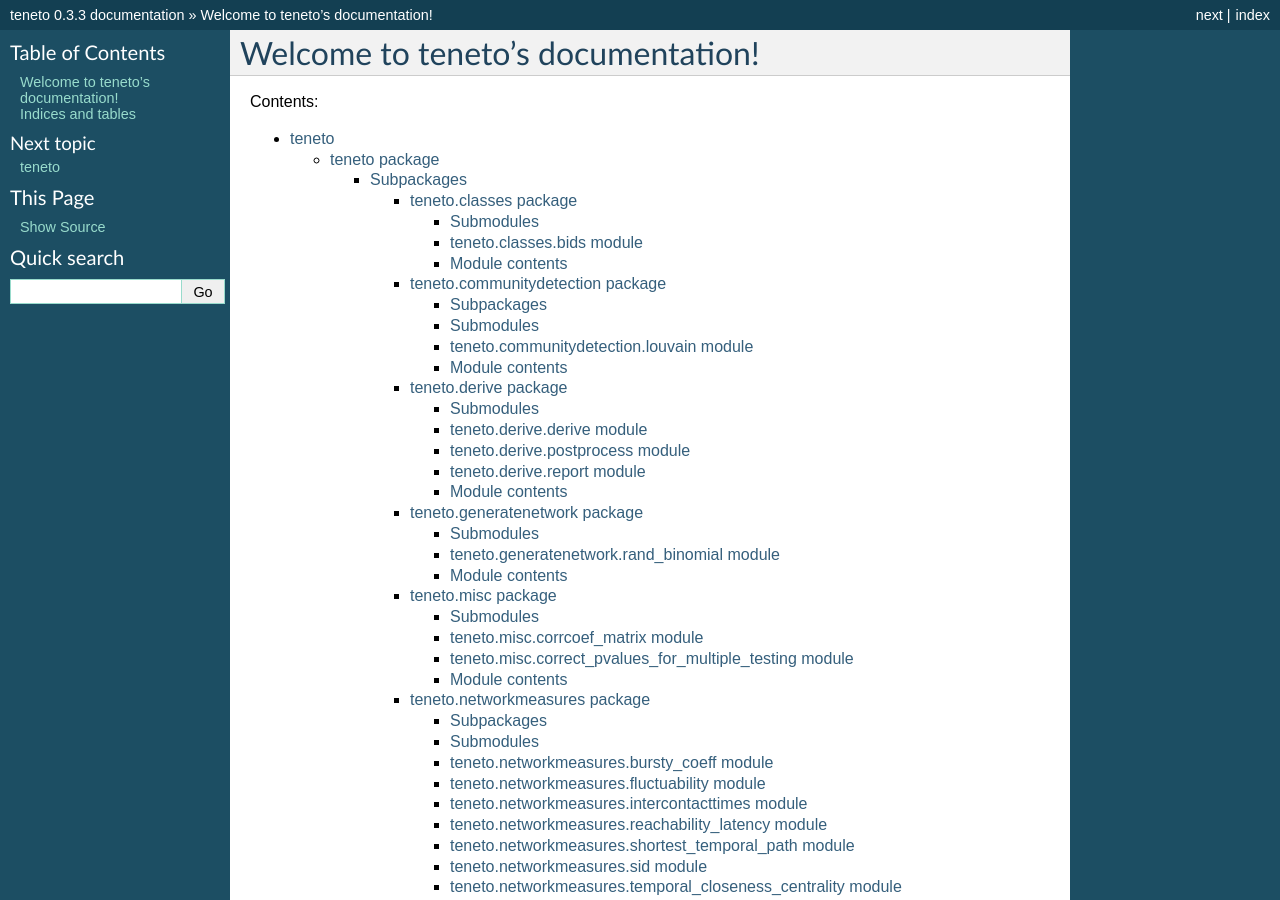
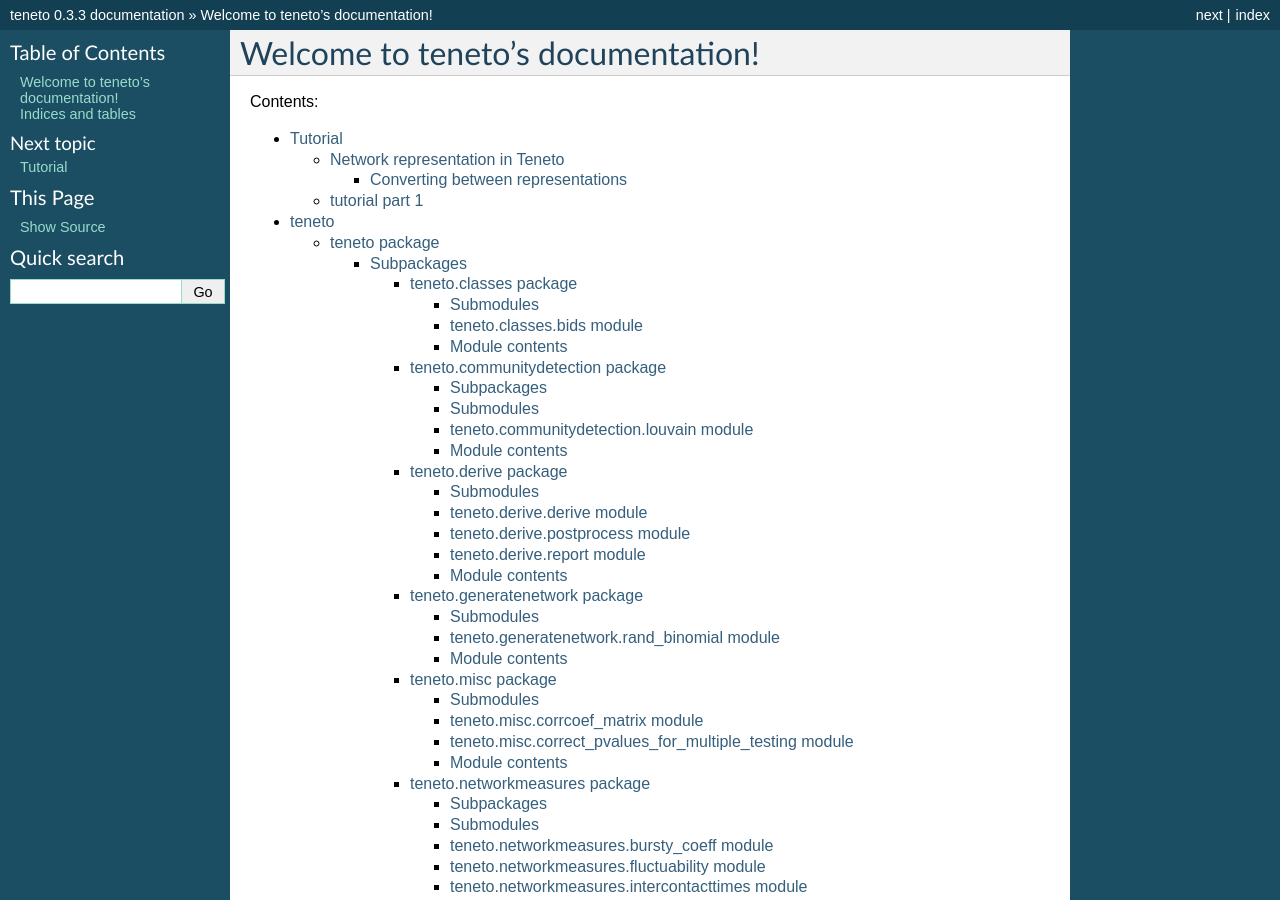
Before and after one commit to wiheto/teneto, a Sphinx documentation site: the page built from docs/index.rst, in a window 1280 px wide and 900 px high. Built offline with Sphinx 7.4.7, drawn with Linux system fonts in a browser that asks for light colours.

Commit message:
tutorial structure

```diff
--- a/docs/index.rst
+++ b/docs/index.rst
@@ -10,6 +10,7 @@ Welcome to teneto's documentation!
    :maxdepth: 5
    :caption: Contents:
 
+   tutorial
    modules
 
 Indices and tables
--- /dev/null
+++ b/docs/tutorial.rst
@@ -0,0 +1,7 @@
+Tutorial
+--------
+
+.. toctree::
+
+    tutorial/graphlets_and_contactrepresentations
+    tutorial/TenetoBIDS
--- /dev/null
+++ b/docs/tutorial/TenetoBIDS.rst
@@ -0,0 +1,4 @@
+tutorial part 1
+---------------
+
+Hey
```
Also changed, not shown: docs/tutorial/graphlets_and_contactrepresentations.rst (added, +24 -0 lines).
